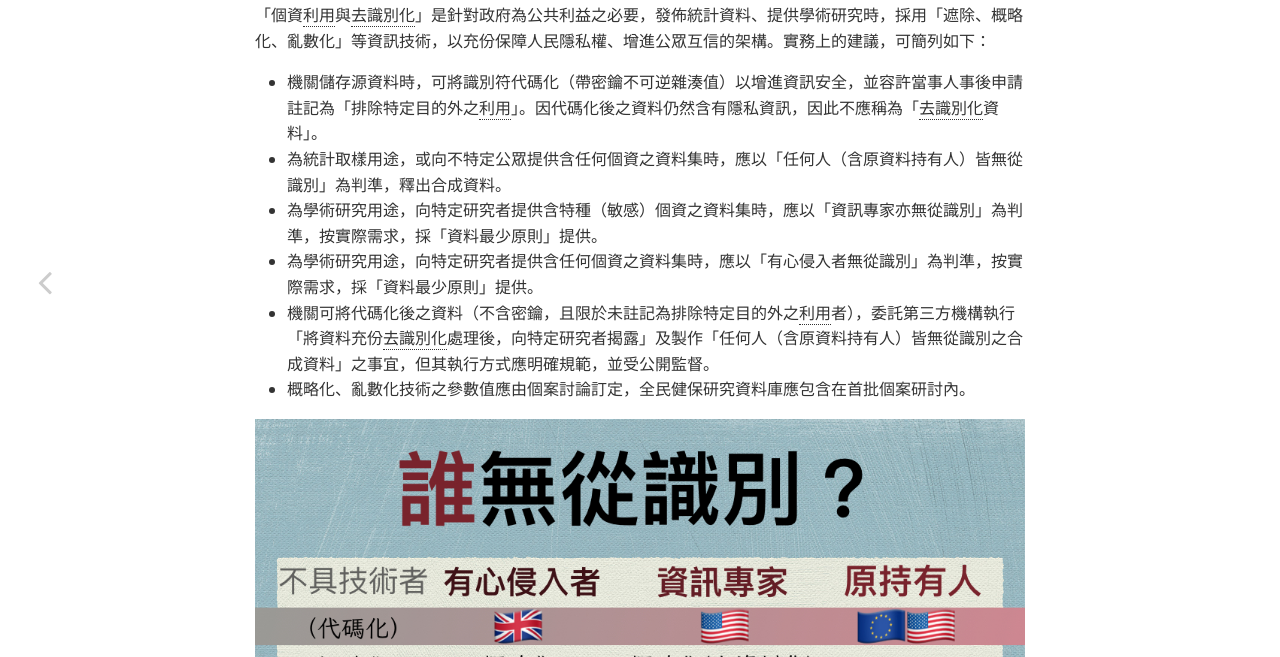
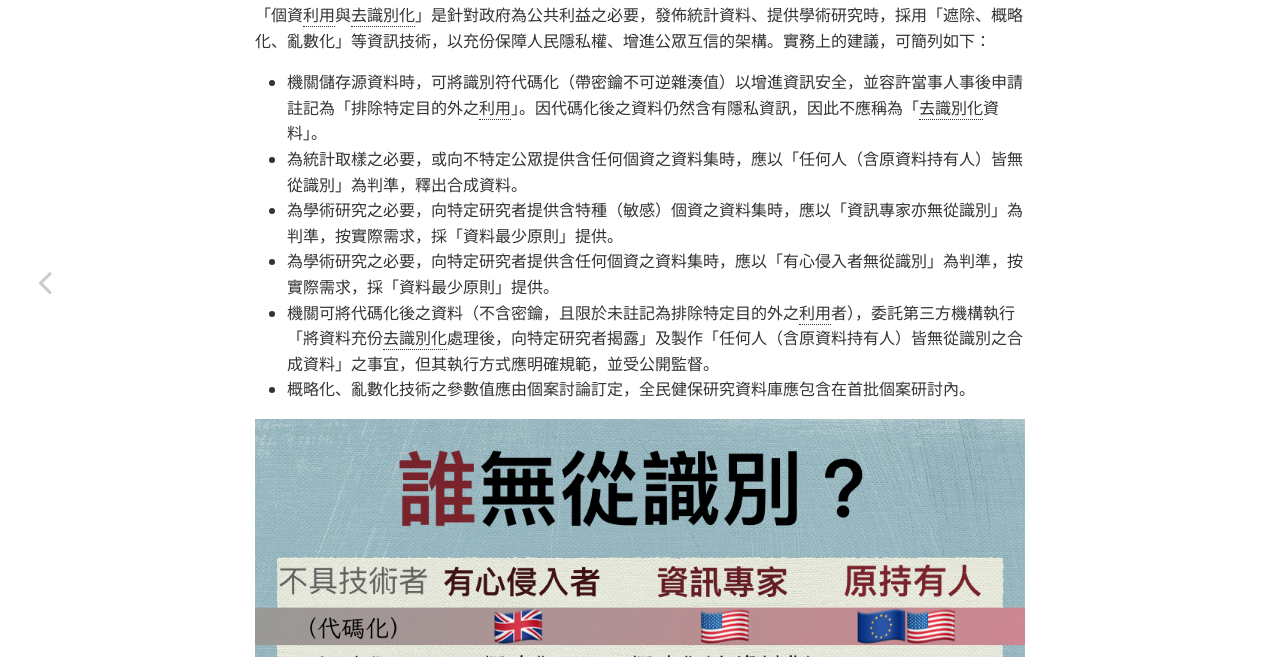
Before and after one commit to g0v/personal-data-protection-spec-gitbook, a website with bundled scripts: page 1.html in a window 1280 px wide. Shown: the part 143-800 px from the top of the page. Built offline with nearby package versions, Linux system fonts and the light colour scheme.

Commit message:
Update 2015-07-13T11:14:46.292Z

```diff
--- a/1.html
+++ b/1.html
@@ -36,7 +36,7 @@
 
 
 
-    <div class="book" data-level="1" data-basepath="." data-revision="1436785878024">
+    <div class="book" data-level="1" data-basepath="." data-revision="1436786083963">
 
 
 <div class="book-summary">
@@ -178,9 +178,9 @@
 <p>「個資<span class="hint" data-hint="指將蒐集之個人資料為處理以外之使用。">利用</span>與<span class="hint" data-hint="個資法第2條第1款定義之個人資料，除了姓名、出生年月日、身分證編號等資料之外，也包含其他「得以直接或間接方式識別該個人之資料」。「去識別化」即是將資料進行處理，使其不致落入上列的定義裡。">去識別化</span>」是針對政府為公共利益之必要，發佈統計資料、提供學術研究時，採用「遮除、概略化、亂數化」等資訊技術，以充份保障人民隱私權、增進公眾互信的架構。實務上的建議，可簡列如下：</p>
 <ul>
 <li>機關儲存源資料時，可將識別符代碼化（帶密鑰不可逆雜湊值）以增進資訊安全，並容許當事人事後申請註記為「排除特定目的外之<span class="hint" data-hint="指將蒐集之個人資料為處理以外之使用。">利用</span>」。因代碼化後之資料仍然含有隱私資訊，因此不應稱為「<span class="hint" data-hint="個資法第2條第1款定義之個人資料，除了姓名、出生年月日、身分證編號等資料之外，也包含其他「得以直接或間接方式識別該個人之資料」。「去識別化」即是將資料進行處理，使其不致落入上列的定義裡。">去識別化</span>資料」。</li>
-<li>為統計取樣用途，或向不特定公眾提供含任何個資之資料集時，應以「任何人（含原資料持有人）皆無從識別」為判準，釋出合成資料。</li>
-<li>為學術研究用途，向特定研究者提供含特種（敏感）個資之資料集時，應以「資訊專家亦無從識別」為判準，按實際需求，採「資料最少原則」提供。</li>
-<li>為學術研究用途，向特定研究者提供含任何個資之資料集時，應以「有心侵入者無從識別」為判準，按實際需求，採「資料最少原則」提供。</li>
+<li>為統計取樣之必要，或向不特定公眾提供含任何個資之資料集時，應以「任何人（含原資料持有人）皆無從識別」為判準，釋出合成資料。</li>
+<li>為學術研究之必要，向特定研究者提供含特種（敏感）個資之資料集時，應以「資訊專家亦無從識別」為判準，按實際需求，採「資料最少原則」提供。</li>
+<li>為學術研究之必要，向特定研究者提供含任何個資之資料集時，應以「有心侵入者無從識別」為判準，按實際需求，採「資料最少原則」提供。</li>
 <li>機關可將代碼化後之資料（不含密鑰，且限於未註記為排除特定目的外之<span class="hint" data-hint="指將蒐集之個人資料為處理以外之使用。">利用</span>者），委託第三方機構執行「將資料充份<span class="hint" data-hint="個資法第2條第1款定義之個人資料，除了姓名、出生年月日、身分證編號等資料之外，也包含其他「得以直接或間接方式識別該個人之資料」。「去識別化」即是將資料進行處理，使其不致落入上列的定義裡。">去識別化</span>處理後，向特定研究者揭露」及製作「任何人（含原資料持有人）皆無從識別之合成資料」之事宜，但其執行方式應明確規範，並受公開監督。</li>
 <li>概略化、亂數化技術之參數值應由個案討論訂定，全民健保研究資料庫應包含在首批個案研討內。</li>
 </ul>
```
Also changed, not shown: GLOSSARY.html (+1 -1 lines), content.json (+1 -1 lines), index.html (+1 -1 lines).
